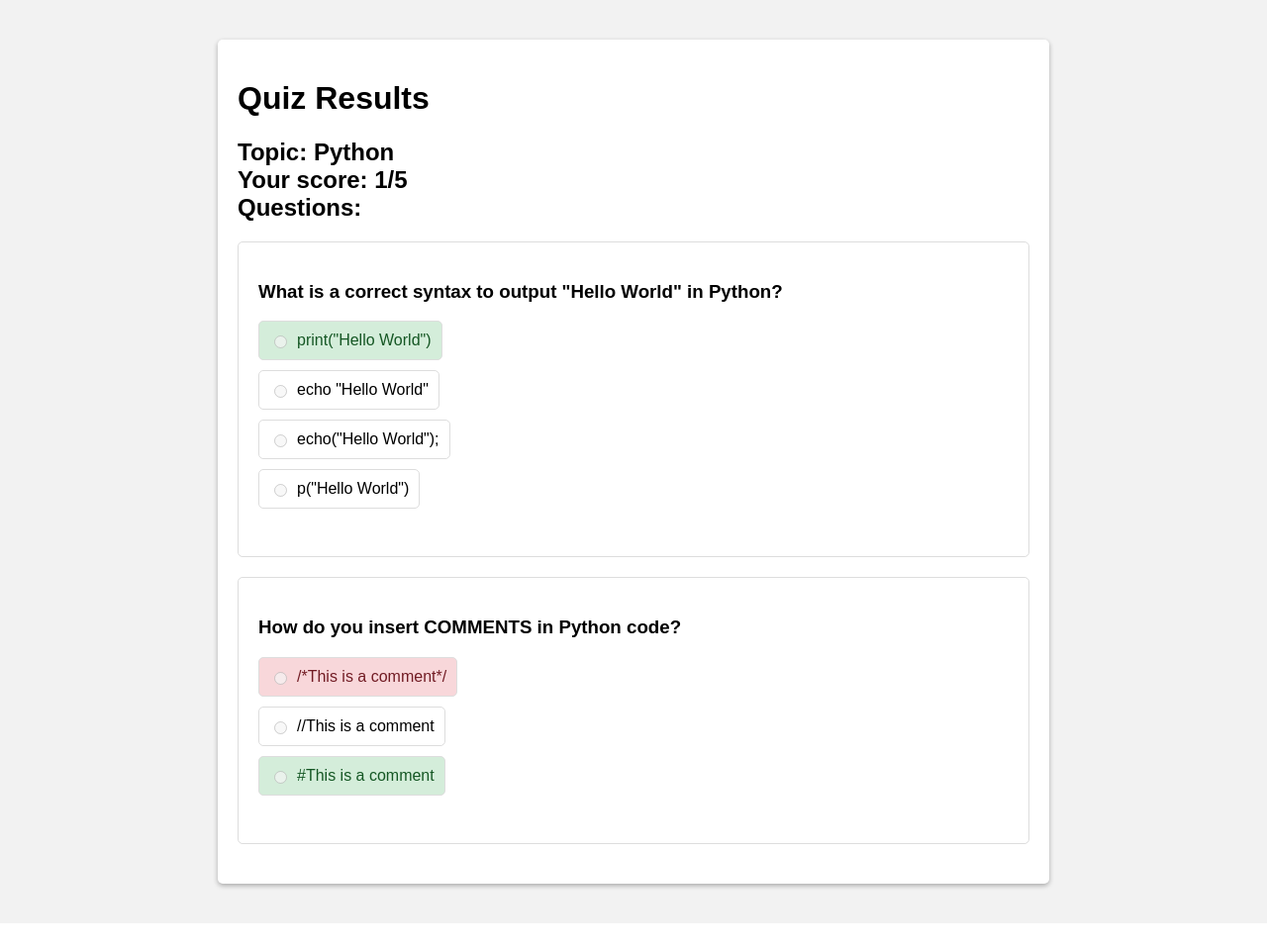
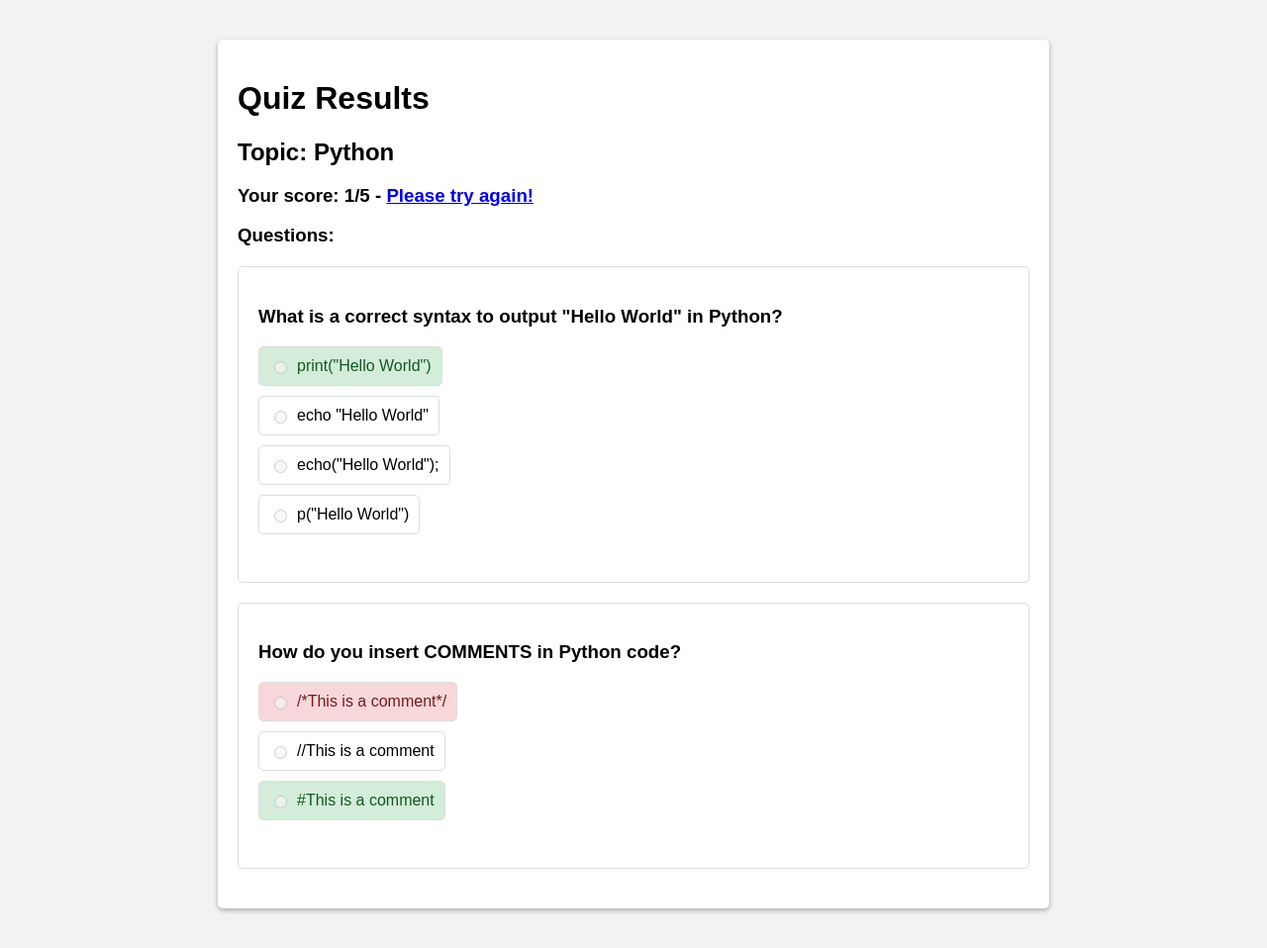
Before and after one commit to Jenil-Varma/knowledgeTest, a Django app: page /quiz/quiz_result/2/ in a window 1280 px wide. Shown: the part 86-1044 px from the top of the page at 99% size. Before the commit the page ends 1019 px from the top, so only its background shows below. Run offline with Django 4.2, Linux system fonts and the light colour scheme; a user stored in the database is signed in; data comes from the database, SQL or seed files in the repository.

Commit message:
Display a message after finishing the quiz

```diff
--- a/templates/quiz/results.html
+++ b/templates/quiz/results.html
@@ -9,8 +9,8 @@
   <h1>Quiz Results</h1>
   <div class="result-container">
     <h2>Topic: {{ topic_name }}</h2>
-    <h2>Your score: {{ quiz.score }}/5</h2>
-    <h2>Questions:</h2>
+    <h3>Your score: {{ quiz.score }}/5 - {% if quiz.score == 0 or quiz.score == 1 or quiz.score == 2 %}<a href="{% url 'quiz:select_topic' %}">Please try again!</a>{% elif quiz.score == 3 %}Good job!{% elif quiz.score == 4 %}Excellent work!{% else %}You are a genius!{% endif %}</h3>
+    <h3>Questions:</h3>
 
     <ul class="result-list">
       {% for qq in quiz_questions %}
```
